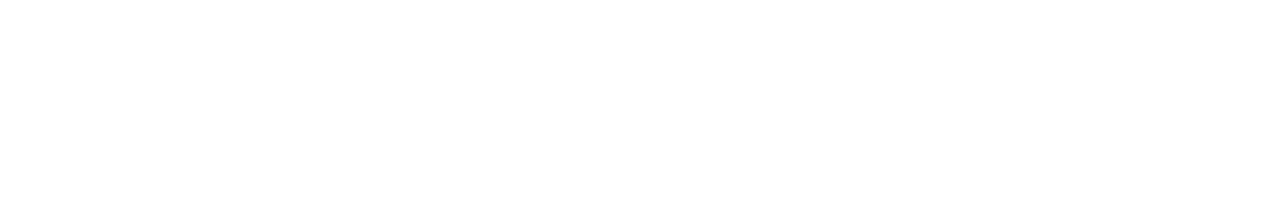
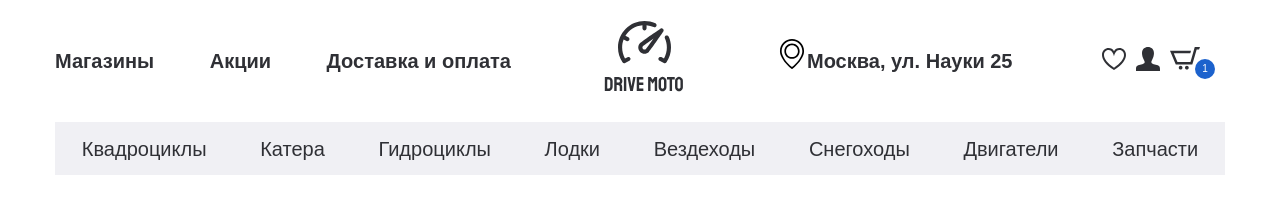
Before and after one commit to RipeCherries/ripecherries.github.io, a plain HTML site: page index.html in a window 1280 px wide. Drawn offline with nearby package versions, Linux system fonts and the light colour scheme.

Commit message:
Made a header

```diff
--- /dev/null
+++ b/css/fonts.css
@@ -0,0 +1,35 @@
+@font-face {
+    font-family: 'SFProDisplay-Regular', sans-serif;
+    src: url("../fonts/SFProDisplay-Regular.woff2") format('woff2'),
+         url("../fonts/SFProDisplay-Regular.woff") format('woff');
+    font-weight: 400;
+    font-style: normal;
+    font-display: swap;
+}
+
+@font-face {
+    font-family: 'SFProDisplay-Medium', sans-serif;
+    src: url("../fonts/SFProDisplay-Medium.woff2") format('woff2'),
+         url("../fonts/SFProDisplay-Medium.woff") format('woff');
+    font-weight: 500;
+    font-style: normal;
+    font-display: swap;
+}
+
+@font-face {
+    font-family: 'SFProDisplay-Semibold', sans-serif;
+    src: url("../fonts/SFProDisplay-Semibold.woff2") format('woff2'),
+         url("../fonts/SFProDisplay-Semibold.woff") format('woff');
+    font-weight: 600;
+    font-style: normal;
+    font-display: swap;
+}
+
+@font-face {
+    font-family: 'SFProDisplay-Bold', sans-serif;
+    src: url("../fonts/SFProDisplay-Bold.woff2") format('woff2'),
+         url("../fonts/SFProDisplay-Bold.woff") format('woff');
+    font-weight: 700;
+    font-style: normal;
+    font-display: swap;
+}
--- a/css/style.css
+++ b/css/style.css
@@ -0,0 +1,144 @@
+html {
+    box-sizing: border-box;
+}
+
+*, *::before, *::after {
+    box-sizing: inherit;
+}
+
+a {
+    text-decoration: none;
+    color: inherit;
+}
+
+ul, li {
+    margin: 0;
+    padding: 0;
+    list-style: none;
+}
+
+h1, h2, h3, h4, h5, h6 {
+    margin: 0;
+}
+
+body {
+    color: #2F3035;
+    font-family: 'SFProDisplay-Regular', sans-serif;
+    font-size: 20px;
+    line-height: 24px;
+    font-weight: 400;
+}
+
+.container {
+    max-width: 1200px;
+    padding: 0 15px;
+    margin: 0 auto;
+}
+
+.header__top-inner {
+    display: flex;
+    justify-content: space-between;
+    align-items: center;
+    min-height: 122px;
+    font-family: 'SFProDisplay-Bold', sans-serif;
+    font-weight: 700;
+}
+
+.menu__item {
+    display: inline-block;
+}
+
+.menu__item + .menu__item {
+    padding-left: 50px;
+}
+
+.header__box {
+    display: flex;
+}
+
+.header__adress {
+    margin-right: 60px;
+    width: 265px;
+    padding-left: 30px;
+    position: relative;
+}
+
+.header__adress::before {
+    content: "";
+    position: absolute;
+    background-image: url("../images/adress-icon.svg");
+    width: 30px;
+    height: 30px;
+    left: 0;
+    top: -10px;
+}
+
+.user-list {
+    margin-right: 15px;
+    display: flex;
+    align-items: center;
+}
+
+.user-list__item {
+    padding-right: 10px;
+}
+
+.basket {
+    position: relative;
+}
+
+.backet__num {
+    position: absolute;
+    font-family: 'SFProDisplay-Medium', sans-serif;
+    font-weight: 500;
+    color: #fff;
+    font-size: 10px;
+    line-height: 20px;
+    width: 20px;
+    height: 20px;
+    background-color: #1C62CD;
+    border-radius: 50%;
+    text-align: center;
+    bottom: -15px;
+    right: -15px;
+}
+
+.header__bottom {
+    margin-bottom: 78px;
+}
+
+.menu-categories {
+    background-color: #F0F0F4;
+    display: flex;
+    justify-content: space-around;
+    align-items: center;
+    min-height: 53px;
+}
+
+.menu-categories__link {
+    position: relative;
+    transition: all .3s;
+    padding: 15px 0 14px;
+}
+
+.menu-categories__link::before {
+    content: "";
+    position: absolute;
+    width: 0;
+    left: auto;
+    right: 0;
+    bottom: -2px;
+    background-color: #1C62CD;
+    height: 3px;
+    transition: all .3s;
+}
+
+.menu-categories__link:hover {
+    color: #000;
+}
+
+.menu-categories__link:hover::before {
+    width: 100%;
+    right: auto;
+    left: 0;
+}
--- a/index.html
+++ b/index.html
@@ -1,5 +1,6 @@
 <!DOCTYPE html>
 <html lang="en">
+
 <head>
   <meta charset="UTF-8">
   <meta name="viewport" content="width=device-width, initial-scale=1.0">
@@ -7,12 +8,105 @@
   <title>IT :: РГР</title>
   <link rel="stylesheet" href="css/normalize.css">
   <link rel="stylesheet" href="css/slick.css">
+  <link rel="stylesheet" href="css/fonts.css">
   <link rel="stylesheet" href="css/style.css">
 </head>
+
 <body>
-  <!-- Место для кода -->
+  <header class="header">
+    <div class="header__top">
+      <div class="container">
+        <div class="header__top-inner">
+          <nav class="menu">
+            <ul class="menu__list">
+              <li class="menu__item">
+                <a class="menu__link" href="#">
+                  Магазины
+                </a>
+              </li>
+              <li class="menu__item">
+                <a class="menu__link" href="#">
+                  Акции
+                </a>
+              </li>
+              <li class="menu__item">
+                <a class="menu__link" href="#">
+                  Доставка и оплата
+                </a>
+              </li>
+            </ul>
+          </nav>
+          <a class="logo" href="#">
+            <img class="logo__img" src="images/logo.svg" alt="logo">
+          </a>
+          <div class="header__box">
+            <p class="header__adress">
+              Москва,  ул. Науки  25
+            </p>
+            <ul class="user-list">
+              <li class="user-list__item">
+                <a class="user-list__link" href="#">
+                  <img src="images/heart.svg" alt="heart">
+                </a>
+              </li>
+              <li class="user-list__item">
+                <a class="user-list__link" href="#">
+                  <img src="images/user.svg" alt="user">
+                </a>
+              </li>
+              <li class="user-list__item">
+                <a class="user-list__link basket" href="#">
+                  <img src="images/basket.svg" alt="basket">
+                  <p class="backet__num">1</p>
+                </a>
+              </li>
+            </ul>
+          </div>
+        </div>
+      </div>
+    </div>
+    <div class="header__bottom">
+      <div class="container">
+          <ul class="menu-categories">
+            <li class="menu-categories__item">
+              <a class="menu-categories__link" href="#">Квадроциклы</a>
+            </li>
+            <li class="menu-categories__item">
+              <a class="menu-categories__link" href="#">Катера</a>
+            </li>
+            <li class="menu-categories__item">
+              <a class="menu-categories__link" href="#">Гидроциклы</a>
+            </li>
+            <li class="menu-categories__item">
+              <a class="menu-categories__link" href="#">Лодки</a>
+            </li>
+            <li class="menu-categories__item">
+              <a class="menu-categories__link" href="#">Вездеходы</a>
+            </li>
+            <li class="menu-categories__item">
+              <a class="menu-categories__link" href="#">Снегоходы</a>
+            </li>
+            <li class="menu-categories__item">
+              <a class="menu-categories__link" href="#">Двигатели</a>
+            </li>
+            <li class="menu-categories__item">
+              <a class="menu-categories__link" href="#">Запчасти</a>
+            </li>
+          </ul>
+      </div>
+    </div>
+  </header>
+
+
+
+
+
+
+
+
   <script src="https://ajax.googleapis.com/ajax/libs/jquery/3.4.1/jquery.min.js"></script>
   <script src="js/slick.min.js"></script>
   <script src="js/main.js"></script>
 </body>
+
 </html>
```
Also changed, not shown: fonts/SFProDisplay-Bold.woff (added), fonts/SFProDisplay-Bold.woff2 (added), fonts/SFProDisplay-Medium.woff (added), fonts/SFProDisplay-Medium.woff2 (added), fonts/SFProDisplay-Regular.woff (added), fonts/SFProDisplay-Regular.woff2 (added), fonts/SFProDisplay-Semibold.woff (added), fonts/SFProDisplay-Semibold.woff2 (added), images/adress-icon.svg (added), images/basket.svg (added), images/heart.svg (added), images/logo.svg (added), images/user.svg (added).
